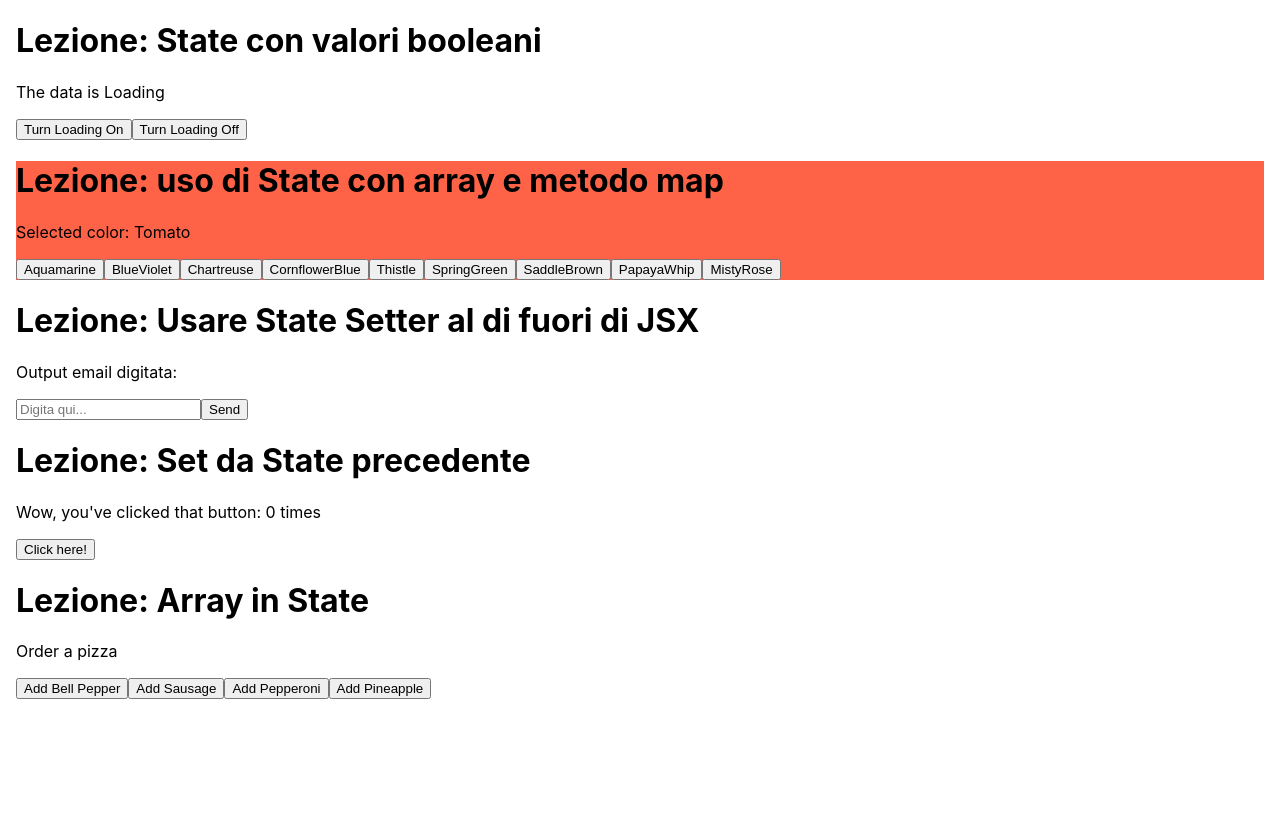
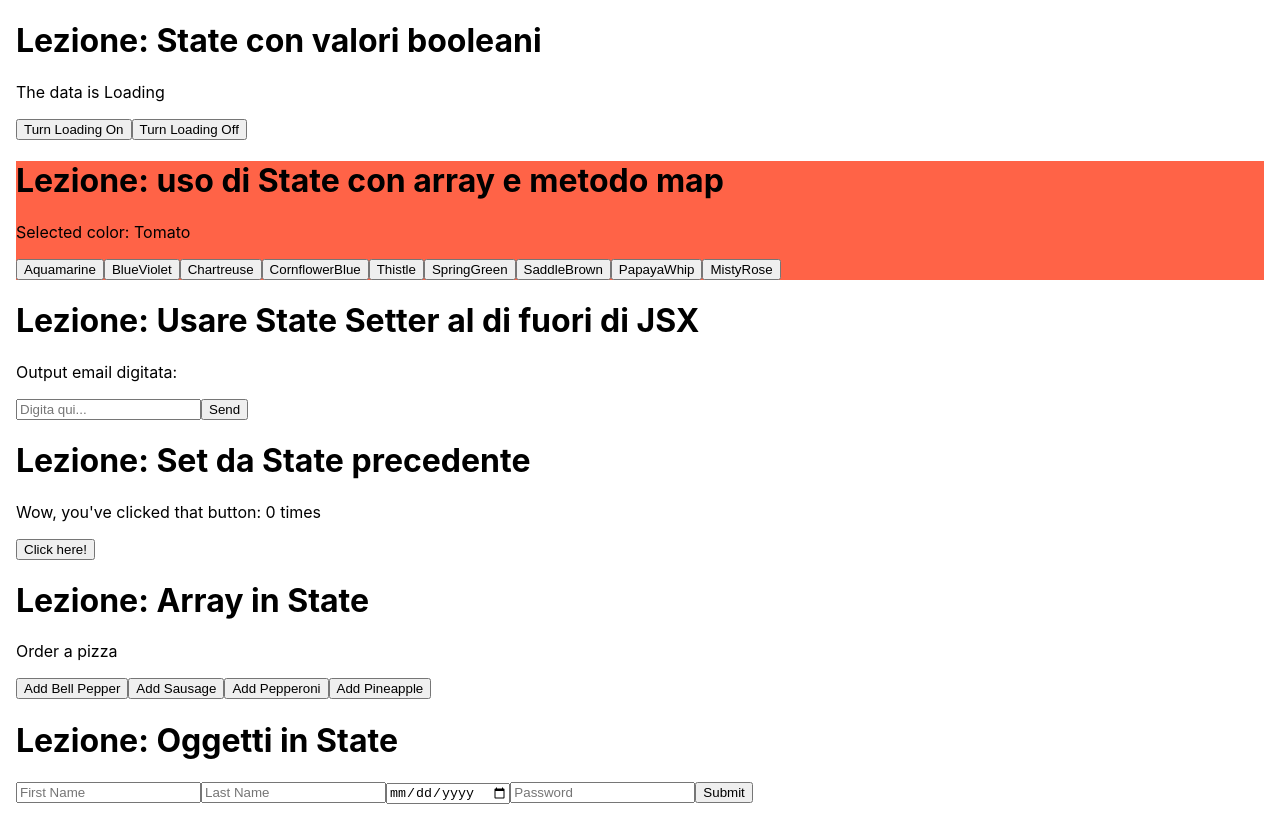
Before and after one commit to marcocrupi/React-initialize-state, a React (Create React App) app: page / in a window 1280 px wide. Built offline with nearby package versions, Linux system fonts and the light colour scheme.

Commit message:
object in state

```diff
--- /dev/null
+++ b/src/component/objectinstate.js
@@ -0,0 +1,54 @@
+import React, { useState } from "react";
+
+export default function Login() {
+  const [profile, setProfile] = useState({});
+
+  const handleChange = ({ target }) => {
+    const { name, value } = target;
+    setProfile((prev) => ({
+      ...prev,
+      [name]: value,
+    }));
+  };
+
+  const handleSubmit = (event) => {
+    event.preventDefault();
+    alert(JSON.stringify(profile, "", 2));
+  };
+
+  return (
+    <div>
+      <h1>Lezione: Oggetti in State</h1>
+      <form onSubmit={handleSubmit}>
+        <input
+          value={profile.firstName || ""}
+          onChange={handleChange}
+          name="firstName"
+          type="text"
+          placeholder="First Name"
+        />
+        <input
+          value={profile.lastName || ""}
+          onChange={handleChange}
+          type="text"
+          name="lastName"
+          placeholder="Last Name"
+        />
+        <input
+          value={profile.bday || ""}
+          onChange={handleChange}
+          type="date"
+          name="bday"
+        />
+        <input
+          value={profile.password || ""}
+          onChange={handleChange}
+          type="password"
+          name="password"
+          placeholder="Password"
+        />
+        <button type="submit">Submit</button>
+      </form>
+    </div>
+  );
+}
--- a/src/index.js
+++ b/src/index.js
@@ -6,6 +6,7 @@ import ColorPicker from "./component/colorpicker";
 import EmailTextInput from "./component/statesetteroutjsx";
 import Counter from "./component/setfromprevstate";
 import PersonalPizza from "./component/arrayinstate";
+import Login from "./component/objectinstate";
 import reportWebVitals from './reportWebVitals';
 
 const root = ReactDOM.createRoot(document.getElementById('root'));
@@ -16,6 +17,7 @@ root.render(
     <EmailTextInput />
     <Counter />
     <PersonalPizza />
+    <Login />
   </React.StrictMode>
 );
 
```
Also changed, not shown: src/component/arrayinstate.js (line endings or trailing spaces).
